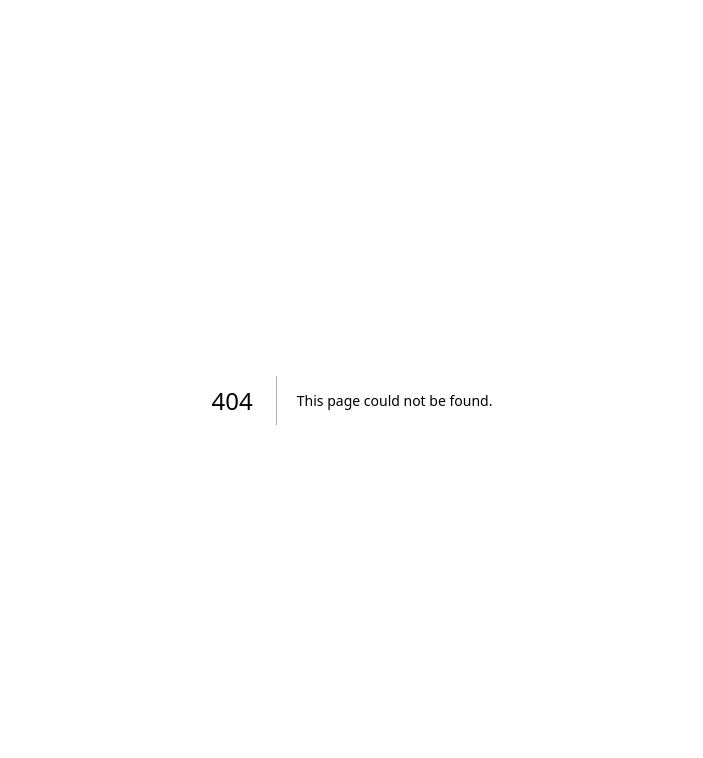
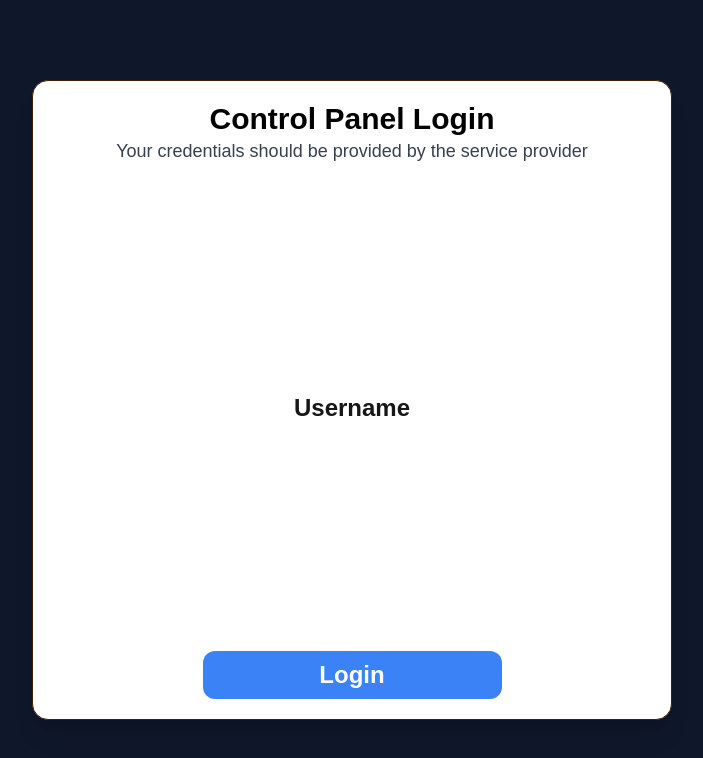
Before and after one commit to deimosdev343/e-commerce-admin-next, a Next.js app: page /login in a window 1280 px wide. Before the commit this address had no page. Shown: the top 758 px of the page, without its empty margins (288-991 px from the left). Built offline with nearby package versions, Linux system fonts and the light colour scheme.

Commit message:
login struct

```diff
--- /dev/null
+++ b/app/login/page.tsx
@@ -0,0 +1,33 @@
+"use client";
+
+import React from 'react'
+
+const LoginPage = () => {
+  return (
+    <div className='w-screen h-screen bg-slate-900 flex flex-col justify-center items-center'>
+
+      <form
+        className='w-[50%] p-5 shadow-xl bg-white h-[80%] flex flex-col
+          items-center justify-between rounded-2xl border-yellow-950 border-[1px]'
+        onSubmit={() => {}}
+      >
+        <div className='w-full flex flex-col justify-center items-center'>
+          <h2 className='font-bold text-3xl text-black'>Control Panel Login</h2>
+          <h2 className='font-semibold- text-lg text-gray-700'>Your credentials should be provided by the service provider</h2>
+        </div>
+        <div className='w-full flex flex-col justify-center items-center'>
+          <div className='w-[100%] flex flex-col justify-center items-center p-2 gap-2'>
+            <h2 className='text-2xl font-bold'>Username</h2>
+
+          </div>
+        </div>
+
+        <button className='bg-blue-500 w-[50%] px-3 py-2 rounded-xl text-white text-2xl font-extrabold '>
+          Login
+        </button>
+      </form>
+    </div>
+  )
+}
+
+export default LoginPage
```
